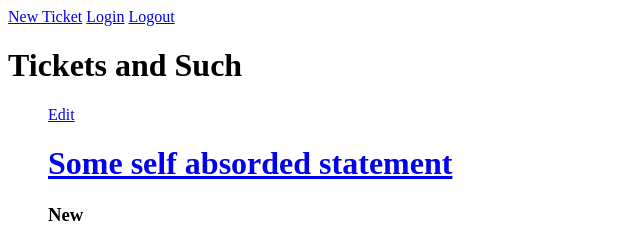
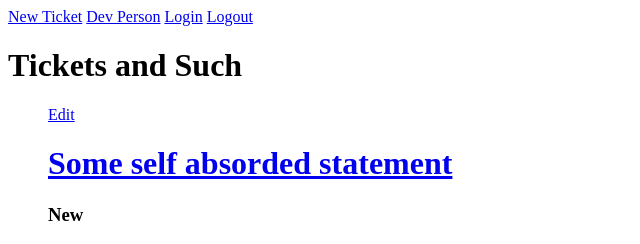
Before and after one commit to pattersonday/bugsbugsbugs, a Django app: page / in a window 1280 px wide. Shown: the top 244 px of the page, without its empty margins (0-640 px from the left). Run offline with Django 3.2, Linux system fonts and the light colour scheme; data comes from the database, SQL or seed files in the repository; both versions use the stored data as it was after the commit.

Commit message:
added dev links

```diff
--- a/whatsupdoc/templates/index.html
+++ b/whatsupdoc/templates/index.html
@@ -1,4 +1,5 @@
 <a href='/newticketform/'>New Ticket</a>
+<a href='/devperson/'>Dev Person</a>
 <a href='/login/'>Login</a>
 <a href='/logout/'>Logout</a>
 <h1>Tickets and Such</h1>
@@ -10,9 +11,15 @@
             <a href='/ticket/{{ data.id }}/'>{{data.title}}</a>
         </h1>
         <h3>{{ data.ticket_status }}</h3>
-        <h3>{{ data.assigned_by }}</h3>
-        <h3>{{ data.completed_by }}</h3>
-        <h3>{{ data.created_by }}</h3>
+        <h3>
+            <a href='/dev/{{ data.id }}/'>{{ data.assigned_by }}</a>
+        </h3>
+        <h3>
+            <a href='/dev/{{ data.id }}/'>{{ data.completed_by }}</a>
+        </h3>
+        <h3>
+            <a href='/dev/{{ data.id}}/'>{{ data.created_by }}</a>
+        </h3>
 
     {% endfor %}
 </ul>
@@ -24,8 +31,12 @@
             <a href='/ticket/{{ data.id }}/'>{{data.title}}</a>
         </h1>
         <h3>{{ data.ticket_status }}</h3>
-        <h3>{{ data.assigned_by }}</h3>
-        <h3>{{ data.completed_by }}</h3>
+        <h3>
+            <a href='/dev/{{ data.id }}/'>{{ data.assigned_by }}</a>
+        </h3>
+        <h3>
+            <a href='/dev/{{ data.id }}/'>{{ data.completed_by }}</a>
+        </h3>
 
     {% endfor %}
 </ul>
@@ -37,8 +48,12 @@
             <a href='/ticket/{{ data.id }}/'>{{data.title}}</a>
         </h1>
         <h3>{{ data.ticket_status }}</h3>
-        <h3>{{ data.assigned_by }}</h3>
-        <h3>{{ data.completed_by }}</h3>
+        <h3>
+            <a href='/dev/{{ data.id }}/'>{{ data.assigned_by }}</a>
+        </h3>
+        <h3>
+            <a href='/dev/{{ data.id }}/'>{{ data.completed_by }}</a>
+        </h3>
 
     {% endfor %}
 </ul>
@@ -50,8 +65,12 @@
             <a href='/ticket/{{ data.id }}/'>{{data.title}}</a>
         </h1>
         <h3>{{ data.ticket_status }}</h3>
-        <h3>{{ data.assigned_by }}</h3>
-        <h3>{{ data.completed_by }}</h3>
+        <h3>
+            <a href='/dev/{{ data.id }}/'>{{ data.assigned_by }}</a>
+        </h3>
+        <h3>
+            <a href='/dev/{{ data.id }}/'>{{ data.completed_by }}</a>
+        </h3>
 
     {% endfor %}
 </ul>
```
Also changed, not shown: whatsupdoc/templates/ticket.html (+9 -3 lines), db.sqlite3.
